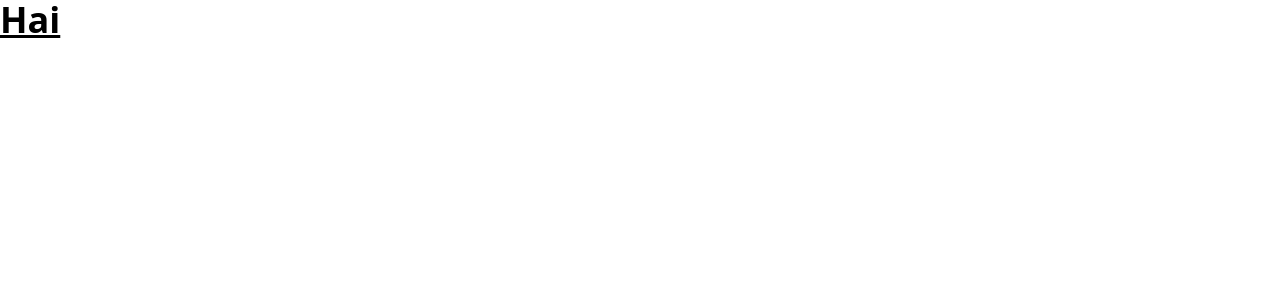
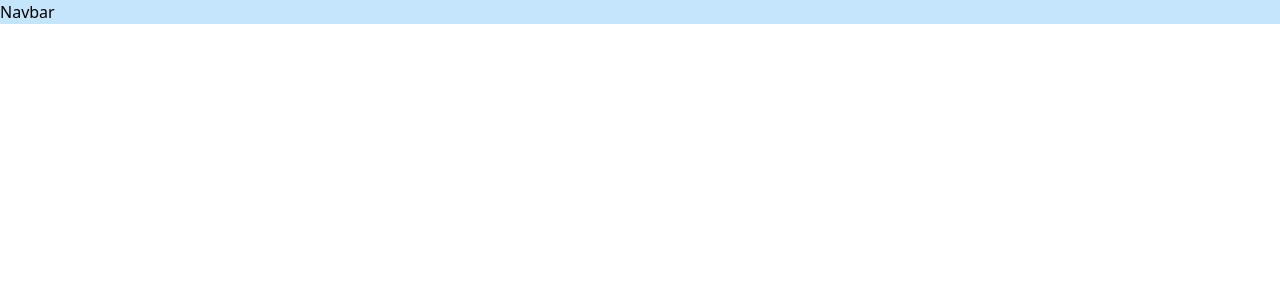
Before and after one commit to matthewcordaro/Portfolio-Tailwind-Portfolio, a React (Vite) app: page / in a window 1280 px wide. Shown: the top 300 px of the page. Built offline with nearby package versions, Linux system fonts and the light colour scheme.

Commit message:
Init Navbar

```diff
--- a/src/App.jsx
+++ b/src/App.jsx
@@ -1,5 +1,10 @@
+import Navbar from "./components/Navbar"
 function App() {
-  return <h1 className='text-4xl font-bold underline'>Hai</h1>
+  return (
+    <>
+      <Navbar />
+    </>
+  )
 }
 
 export default App
--- /dev/null
+++ b/src/components/Navbar.jsx
@@ -0,0 +1,9 @@
+import React from 'react'
+
+function Navbar() {
+  return (
+    <nav className='bg-matt-blue-100'>Navbar</nav>
+  )
+}
+
+export default Navbar
```
